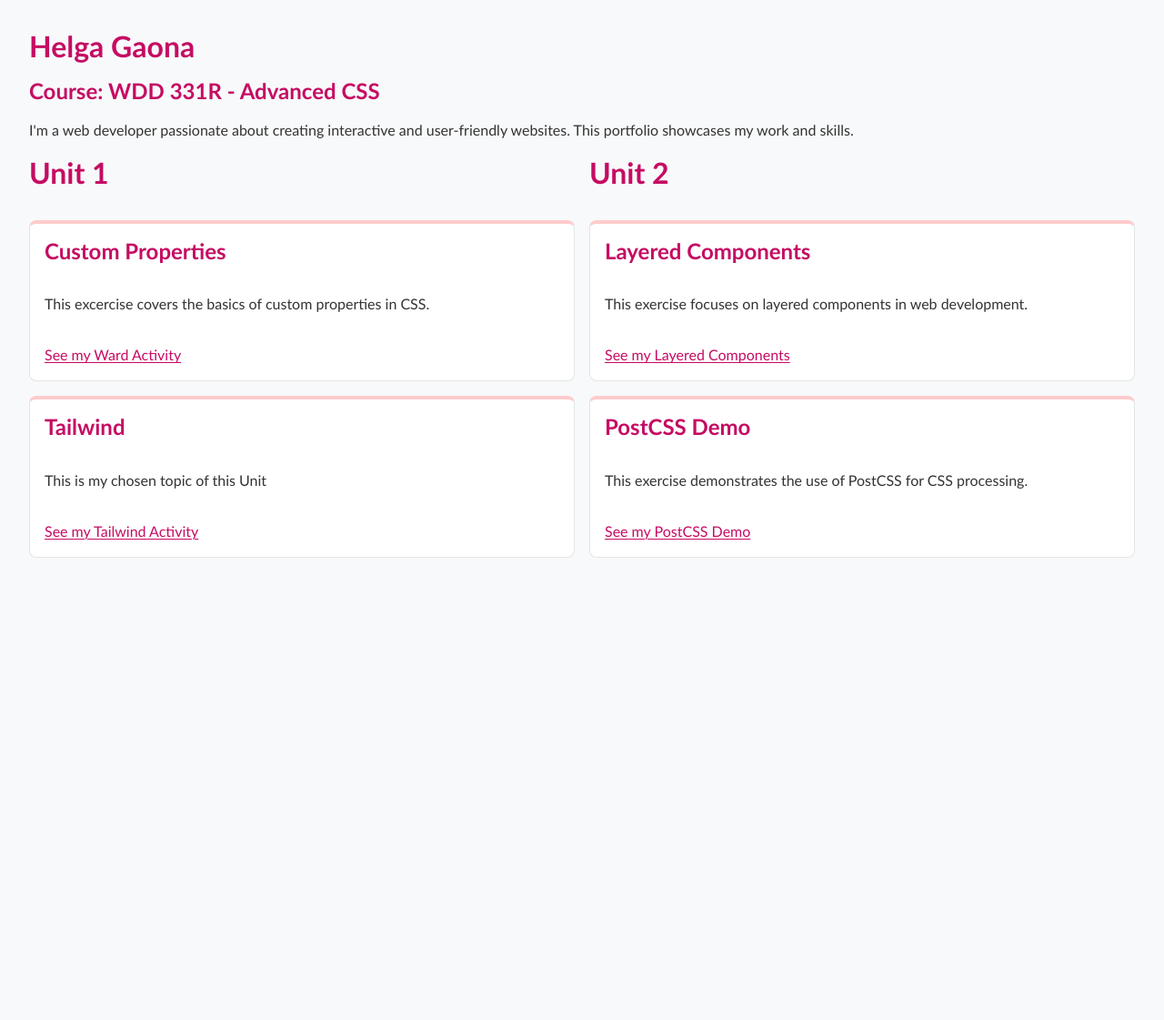
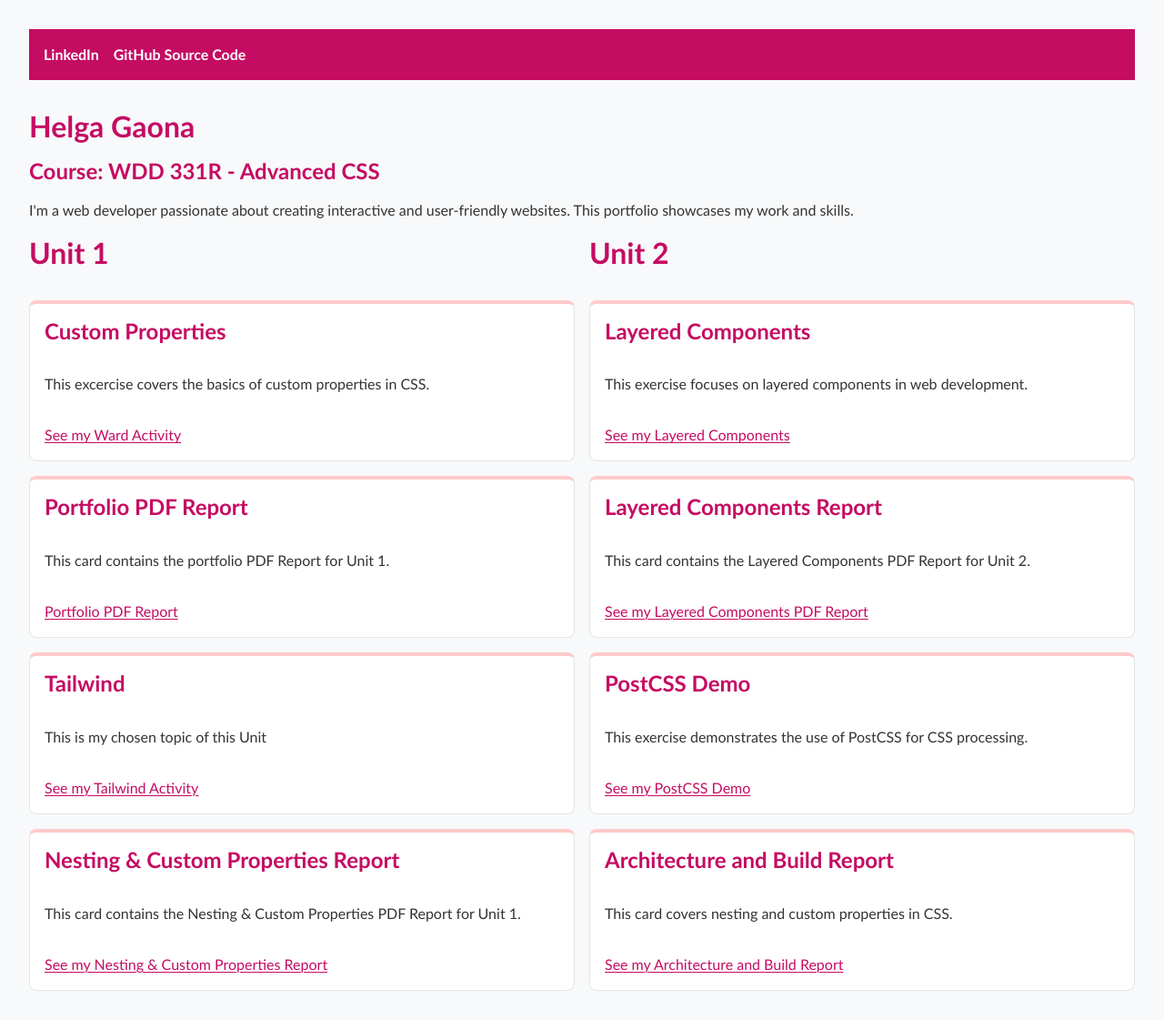
Before and after one commit to helgagaona/wdd331-portfolio, a website: page index.html in a window 1280 px wide. Shown: the whole page at 91% size. Before the commit the page ends 864 px from the top, so only its background shows below. Drawn offline with Linux system fonts and the light colour scheme.

Commit message:
Added Assingments

```diff
--- a/css/components/nav.css
+++ b/css/components/nav.css
@@ -29,8 +29,8 @@
 
    a {
       font-weight: var(--font-weight-bold);
-        color: var(--text-color-dark-background);
-        text-decoration: none;
+      color: var(--text-color-dark-background);
+      text-decoration: none;
 
       &:hover {
          color: var(--color-accent);
--- a/index.html
+++ b/index.html
@@ -6,7 +6,14 @@
     <title>My Portfolio</title>
     <link rel="stylesheet" href="css/main.css">
 </head>
+
 <body>
+    <nav class="site-nav">
+        <ul>
+            <li><a href="https://www.linkedin.com/in/helga-a-gaona" target="_blank">LinkedIn</a></li>
+            <li><a href="https://github.com/helgagaona/wdd331-portfolio" target="_blank">GitHub Source Code</a></li>
+        </ul>
+    </nav>
     <h1>Helga Gaona</h1>
     <h2>Course: WDD 331R - Advanced CSS</h2>
     <p>I'm a web developer passionate about creating interactive and user-friendly websites. This portfolio showcases my work and skills.</p>
@@ -19,9 +26,19 @@
                 <a href="./src/unit-1/custom-properties/index.html">See my Ward Activity</a>
             </div>
             <div class="card">
+                <h2>Portfolio PDF Report</h2>
+                <p>This card contains the portfolio PDF Report for Unit 1.</p>
+                <a href="./public/files/U1 - Portfolio.pdf">Portfolio PDF Report</a>
+            </div>
+            <div class="card">
                 <h2>Tailwind</h2>
                 <p>This is my chosen topic of this Unit</p>
                 <a href="https://youtu.be/KJN2AL9P7Kg">See my Tailwind Activity</a>
+            </div>
+            <div class="card">
+                <h2>Nesting & Custom Properties Report</h2>
+                <p>This card contains the Nesting & Custom Properties PDF Report for Unit 1.</p>
+                <a href="./public/files/U1 - Nested & Custom Properties - Helga Gaona.pdf">See my Nesting & Custom Properties Report</a>
             </div>
         </div>
         <div class="unit">
@@ -32,9 +49,19 @@
                 <a href="./src/unit-2/layered-components/index.html">See my Layered Components</a>
             </div>
             <div class="card">
+                <h2>Layered Components Report</h2>
+                <p>This card contains the Layered Components PDF Report for Unit 2.</p>
+                <a href="./public/files/U2 - Layered Components.pdf">See my Layered Components PDF Report</a>
+            </div>
+            <div class="card">
                 <h2>PostCSS Demo</h2>
                 <p>This exercise demonstrates the use of PostCSS for CSS processing.</p>
                 <a href="./src/unit-2/postcss-demo/index.html">See my PostCSS Demo</a>
+            </div>
+            <div class="card">
+                <h2>Architecture and Build Report</h2>
+                <p>This card covers nesting and custom properties in CSS.</p>
+                <a href="./public/files/U2 - Build.pdf">See my Architecture and Build Report</a>
             </div>
         </div>
     </div>
```
Also changed, not shown: 4 other files.
